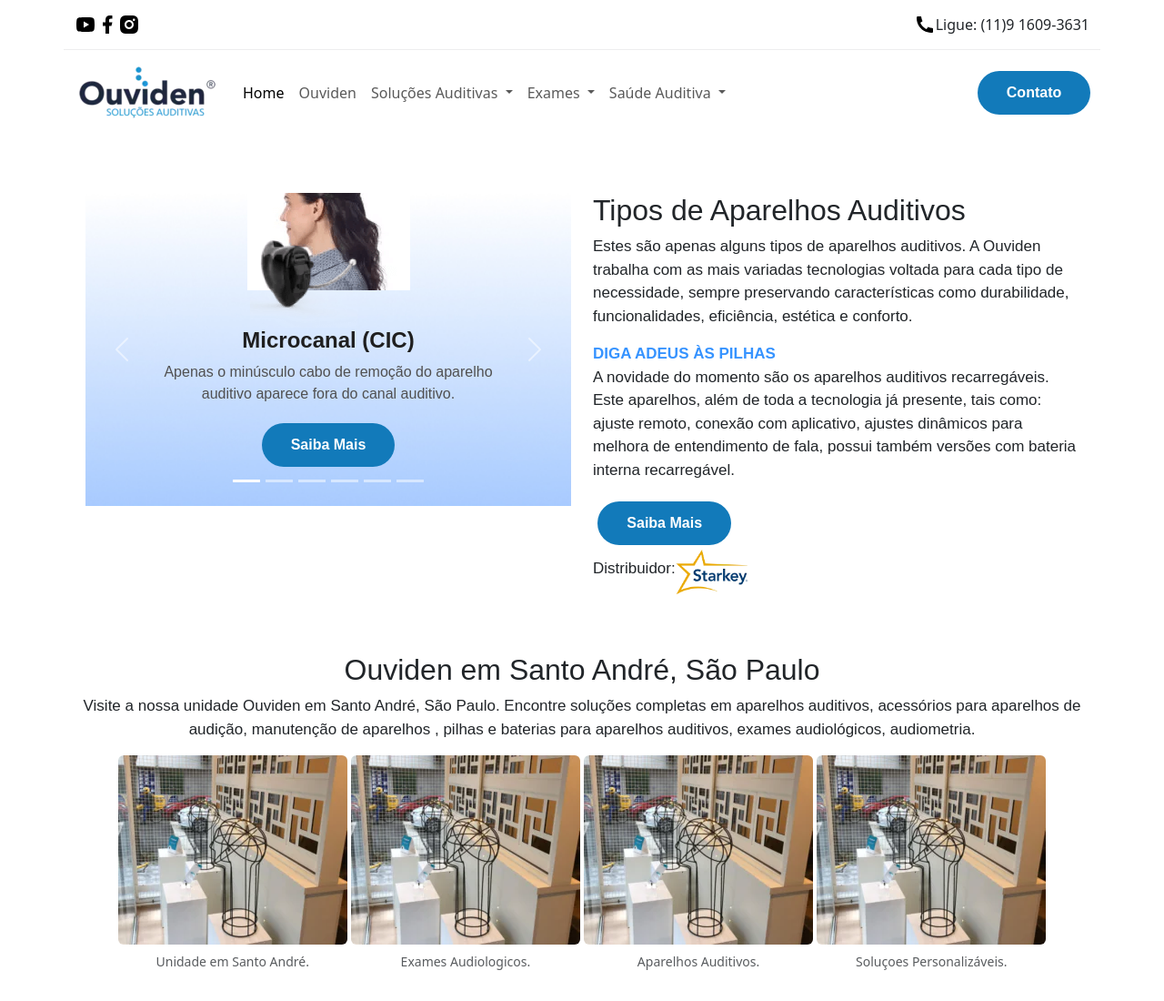
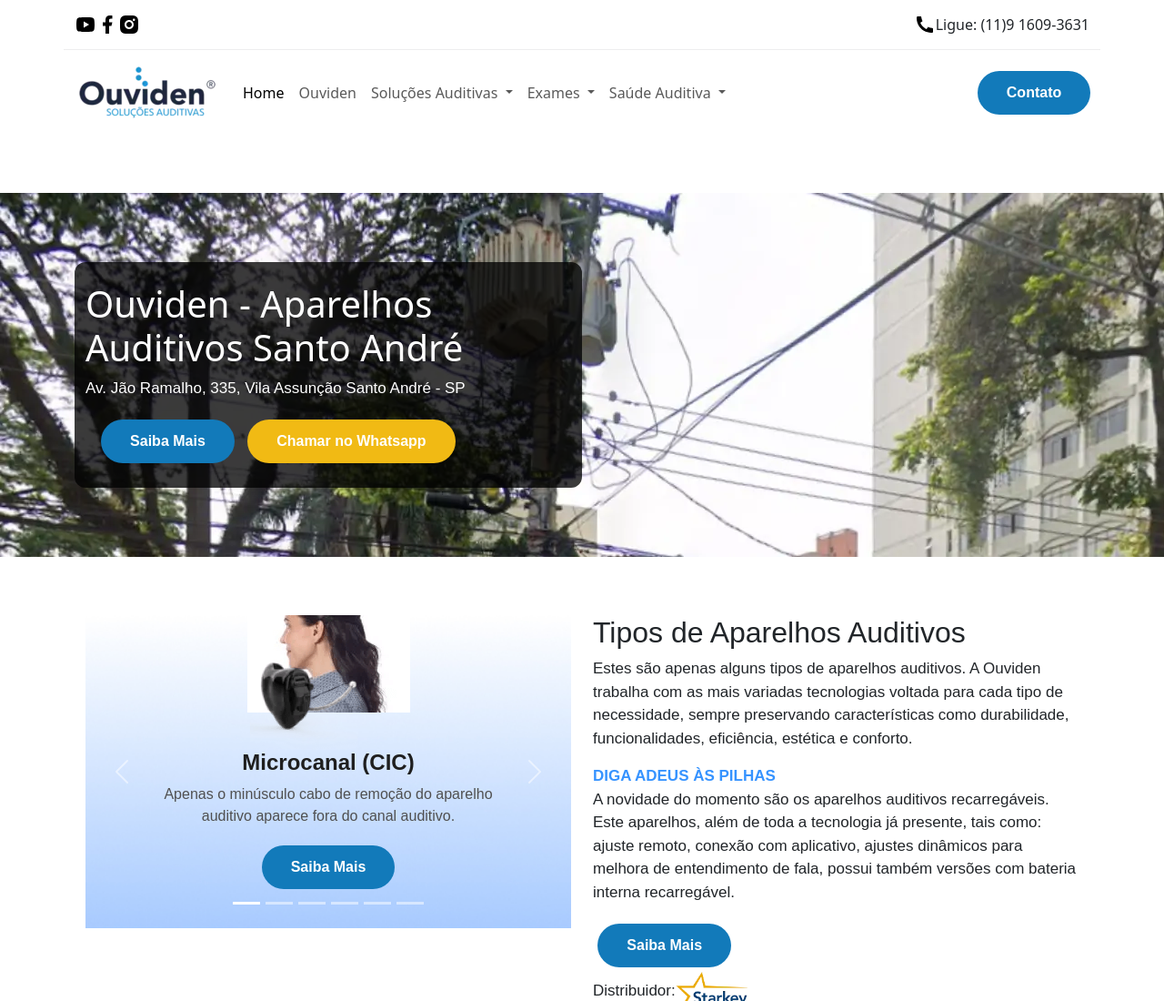
Before and after one commit to Kmeliansky/landing-page-ouviden-santo-andre, a plain HTML site: page index.html in a window 1280 px wide. Shown: the top 1100 px of the page at 91% size. Drawn offline with nearby package versions, Linux system fonts and the light colour scheme.

Commit message:
Add files via upload

```diff
--- a/assets/css/style.css
+++ b/assets/css/style.css
@@ -32,9 +32,17 @@ span{
 }
 
 /* hero */
+.hero{
+    background-image: url("/assets/images/unidade-em-sandro-andre.webp");
+    background-attachment: fixed;
+    height: 50vh;
+}
 
-
-
+.hero-card{
+    background-color: rgba(0, 0, 0, 0.77);
+    padding: 2%;
+    border-radius: 12px;
+}
 .icone{
     width: 24px;
 }
--- a/index.html
+++ b/index.html
@@ -79,8 +79,24 @@
               </div>
             </div>
           </nav>
-          <section class="hero">
+          <section class="hero d-flex align-items-center">
+            <div class="container">
+              <div class="container text-center ">
+                <div class="row">
+                  <div class="col text-start hero-card">
+                    <h1 class="text-white">Ouviden - Aparelhos Auditivos Santo André</h1>
+                    <p class="text-white">Av. Jão Ramalho, 335, Vila Assunção Santo André - SP</p>
+                    <div class="container">
+                      <button type="button" class="button-contato"><a class="text-white link-offset-2 link-underline link-underline-opacity-0" href="https://www.google.com/maps/dir/?api=1&destination=Alameda%20dos%20Nhambiquaras,%201254%20-%20Moema,%20S%C3%A3o%20Paulo%20-%20SP,%2004090-002,%20Brasil">Saiba Mais</a></button>
+                      <button type="button" class="button-cta-amarelo"> <a href="https://www.ouviden.com.br/aparelhos-auditivos-santo-andre/#precos" class="text-white link-offset-2 link-underline link-underline-opacity-0">Chamar no Whatsapp</a></button>
+                    </div>
+                  </div>
+                  <div class="col">
 
+                  </div>
+                </div>
+              </div>
+            </div>
           </section>
     </header>
 
```
Also changed, not shown: assets/images/unidade-em-sandro-andre.webp (added).
